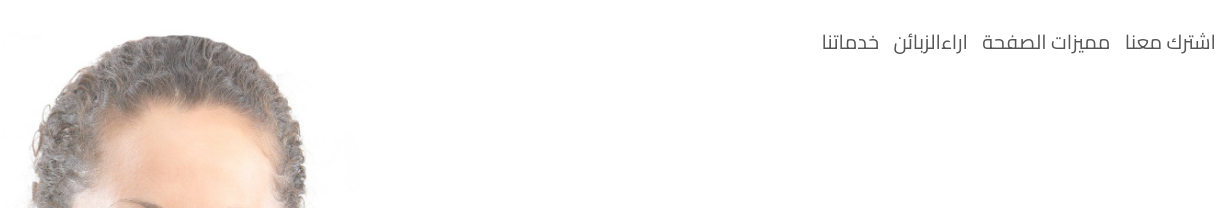
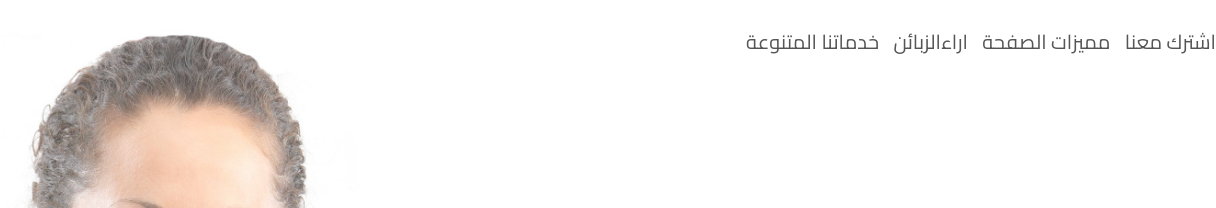
Before and after one commit to ali436/healthy-food, a plain HTML site: page index.htm in a window 1280 px wide. Shown: the top 208 px of the page, 64-1280 px from the left. Drawn offline with Linux system fonts and the light colour scheme.

Commit message:
odifying

```diff
--- a/index.htm
+++ b/index.htm
@@ -17,7 +17,7 @@
         <li><a href="#">اشترك معنا     </a> </li>
         <li><a href="#">مميزات الصفحة </a> </li>
         <li><a href="#">اراءالزبائن   </a> </li>
-        <li><a href="#">خدماتنا        </a> </li>
+        <li><a href="#">خدماتنا المتنوعة        </a> </li>
         </ul>
  </div>
  </nav>
```
